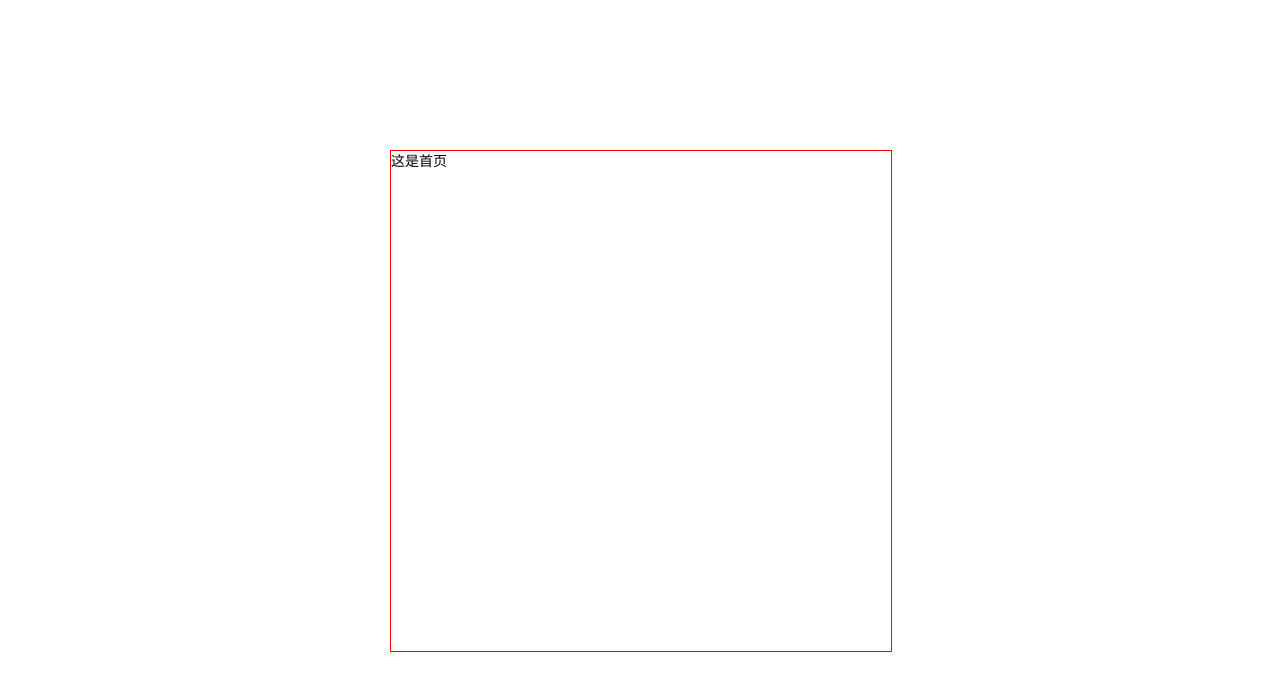
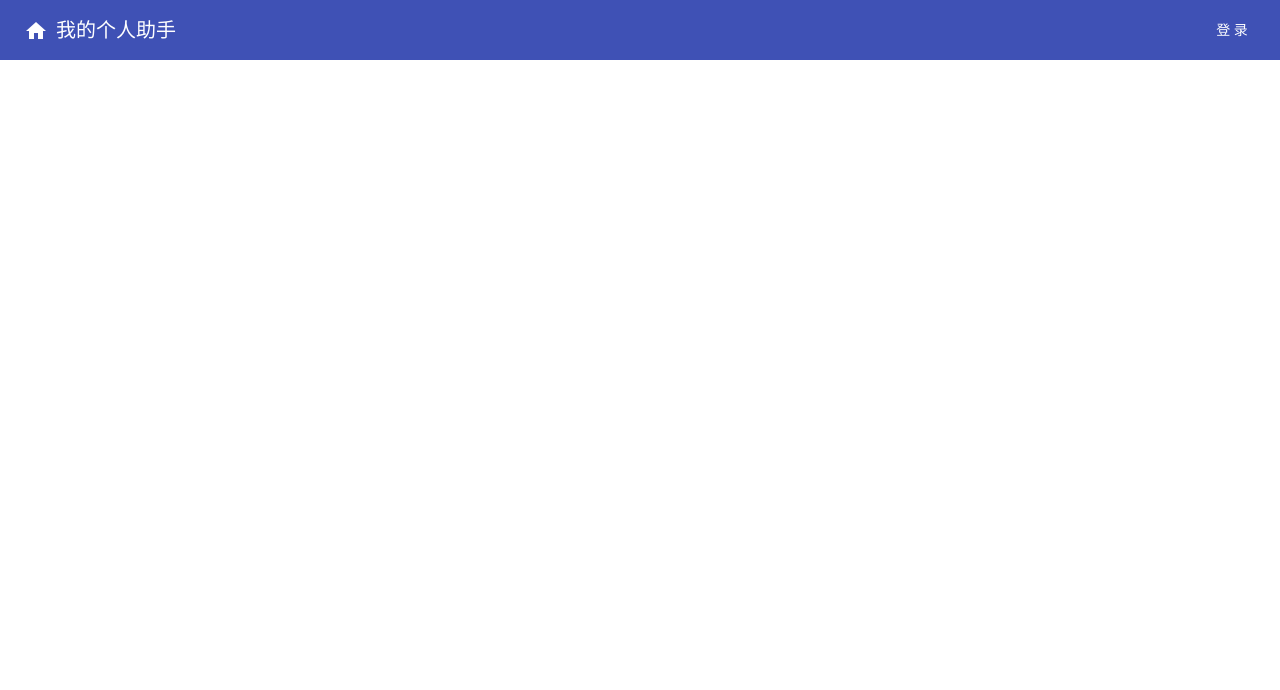
Before and after one commit to inlym/life-helper-web, an Angular app: page / in a window 1280 px wide. Shown: the top 690 px of the page. Built offline with nearby package versions, Linux system fonts and the light colour scheme.

Commit message:
:sparkles: 开始使用组件，完成首页导航栏

```diff
--- a/angular.json
+++ b/angular.json
@@ -28,7 +28,7 @@
             "tsConfig": "tsconfig.app.json",
             "inlineStyleLanguage": "scss",
             "assets": ["src/favicon.ico", "src/assets"],
-            "styles": ["./node_modules/@angular/material/prebuilt-themes/deeppurple-amber.css", "src/styles.scss"],
+            "styles": ["./node_modules/@angular/material/prebuilt-themes/indigo-pink.css", "src/styles.scss"],
             "scripts": []
           },
           "configurations": {
--- a/src/app/homepage/components/home/home.component.html
+++ b/src/app/homepage/components/home/home.component.html
@@ -1 +1,8 @@
-<div class="one">这是首页</div>
+<mat-toolbar class="nav" color="primary">
+  <button mat-icon-button color="primary" aria-label="Example icon button with a home icon">
+    <mat-icon class="home">home</mat-icon>
+  </button>
+  <span>我的个人助手</span>
+  <span class="spacer"></span>
+  <button mat-button [routerLink]="['/login']">登 录</button>
+</mat-toolbar>
--- a/src/app/homepage/components/home/home.component.scss
+++ b/src/app/homepage/components/home/home.component.scss
@@ -1,8 +1,11 @@
-.one {
-  height: 500px;
-  width: 500px;
-  position: absolute;
-  top: calc(50% - 250px);
-  left: calc(50% - 250px);
-  border: 1px solid red;
+.nav {
+  height: 60px;
+
+  .home {
+    color: #fff;
+  }
+
+  .spacer {
+    flex: 1 1 auto;
+  }
 }
--- a/src/app/homepage/homepage.module.ts
+++ b/src/app/homepage/homepage.module.ts
@@ -1,5 +1,8 @@
 import { CommonModule } from '@angular/common'
 import { NgModule } from '@angular/core'
+import { MatButtonModule } from '@angular/material/button'
+import { MatIconModule } from '@angular/material/icon'
+import { MatToolbarModule } from '@angular/material/toolbar'
 import { RouterModule, Routes } from '@angular/router'
 import { HomeComponent } from './components/home/home.component'
 
@@ -7,6 +10,6 @@ const routes: Routes = [{ path: '', component: HomeComponent }]
 
 @NgModule({
   declarations: [HomeComponent],
-  imports: [CommonModule, RouterModule.forChild(routes)],
+  imports: [CommonModule, RouterModule.forChild(routes), MatToolbarModule, MatButtonModule, MatIconModule],
 })
 export class HomepageModule {}
--- a/src/environments/environment.prod.ts
+++ b/src/environments/environment.prod.ts
@@ -2,4 +2,10 @@ export const environment = {
   production: true,
 
   baseURL: 'https://api.lifehelper.com.cn',
+
+  sign: {
+    key: '203960533',
+    secret: '5RmSMMk7Z1MqaSzQvsZfAzUPqjvGJssV',
+    debug: false,
+  },
 }
--- a/src/environments/environment.ts
+++ b/src/environments/environment.ts
@@ -2,4 +2,10 @@ export const environment = {
   production: false,
 
   baseURL: 'https://api-test.lifehelper.com.cn',
+
+  sign: {
+    key: '203960533',
+    secret: '5RmSMMk7Z1MqaSzQvsZfAzUPqjvGJssV',
+    debug: false,
+  },
 }
```
